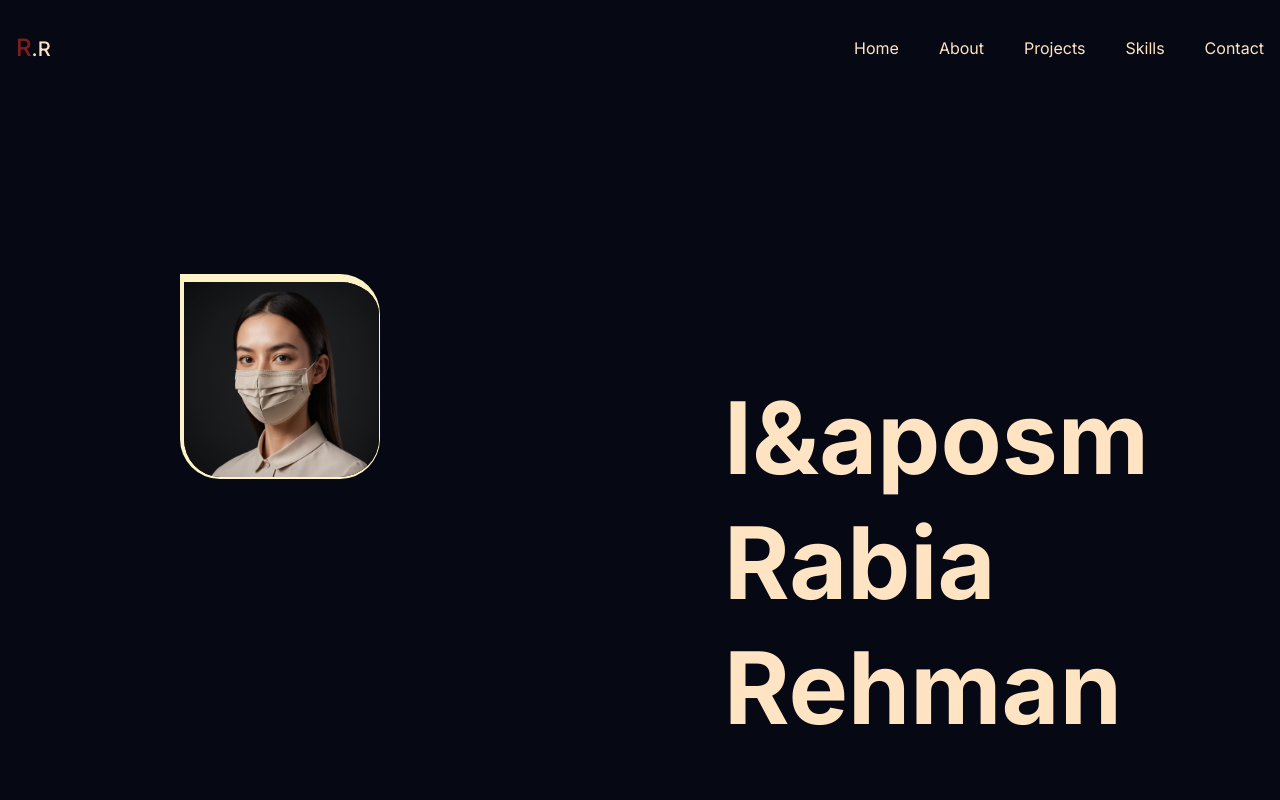
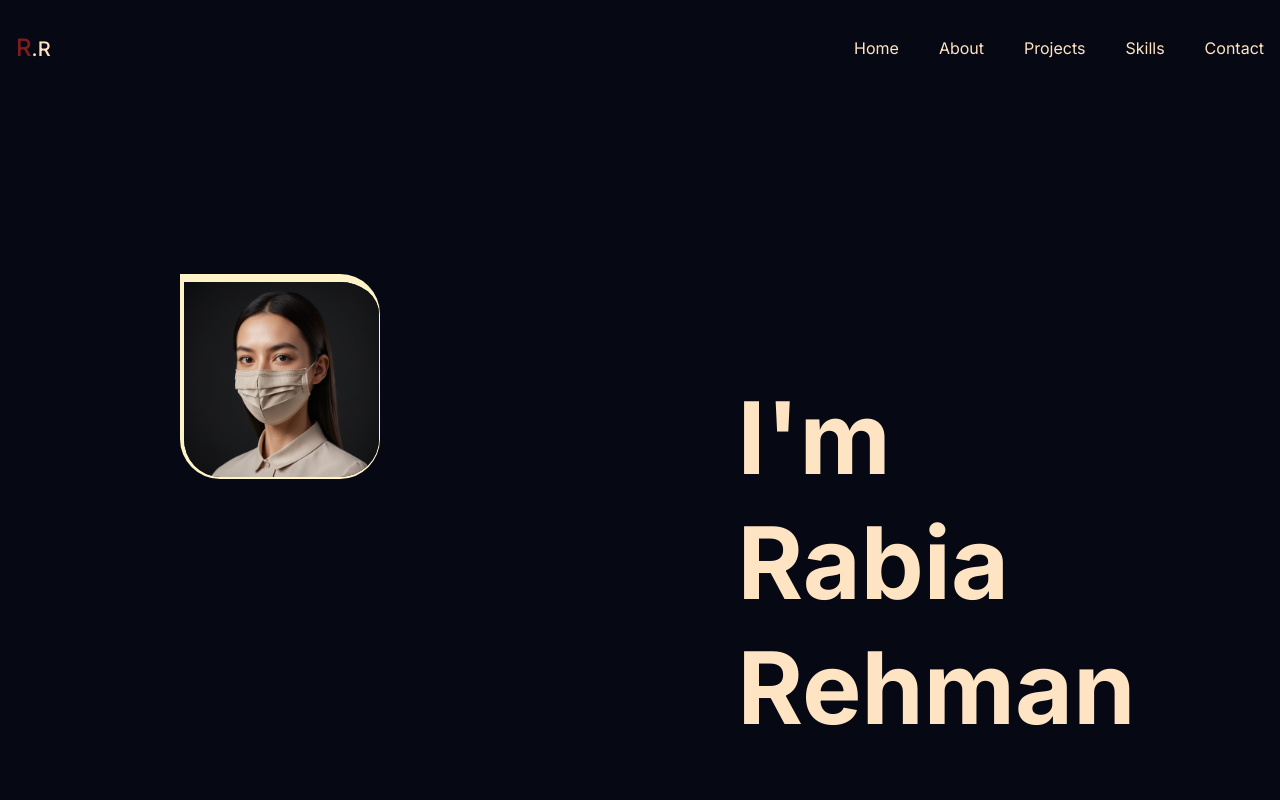
Before and after one commit to studentRabia/Portfoilo-simple, a Next.js app: page / in a window 1280 px wide. Shown: the top 800 px of the page. Built offline with nearby package versions, Linux system fonts and the light colour scheme.

Commit message:
add apostropy

```diff
--- a/src/app/components/About.tsx
+++ b/src/app/components/About.tsx
@@ -4,7 +4,7 @@
   return (
     <div id='about' className=' container pt-32'>
       <h2 className='text-4xl md:text-5xl mb-6'  data-aos="zoom-in-down">About Me</h2>
-      <p className='text-accent text-lg leading-10 '  data-aos="zoom-in-down" >George is a versatile web designer due to his extensive history in graphic and web design. His dedication to continuously learning about new web design trends and concepts has made him a valuable member of the team. With eight years of experience and a master{'&apos;'}s in web design, his expertise can help customers modernize with websites and appeal to expanding customer populations.</p>
+      <p className='text-accent text-lg leading-10 text-[#ffe4c4]'  data-aos="zoom-in-down" >{`George is a versatile web designer due to his extensive history in graphic and web design. His dedication to continuously learning about new web design trends and concepts has made him a valuable member of the team. With eight years of experience and a master's in web design, his expertise can help customers modernize with websites and appeal to expanding customer populations.`}</p>
     </div>
   )
 }
--- a/src/app/components/Hero.tsx
+++ b/src/app/components/Hero.tsx
@@ -18,7 +18,7 @@
         <div className="hidden lg:block"></div>
         <div className="text-[40px] sm:text-[60px] md:text-[80px] lg:text-[100px] font-bold leading-tight flex justify-center items-center">
           <div className="text-left">
-            <p data-aos="fade-down">I{'&apos'}m</p>
+            <p data-aos="fade-down">{`I'm`}</p>
             <p data-aos="fade-up">Rabia</p>
             <p data-aos="fade-down">Rehman</p>
           </div>
```
